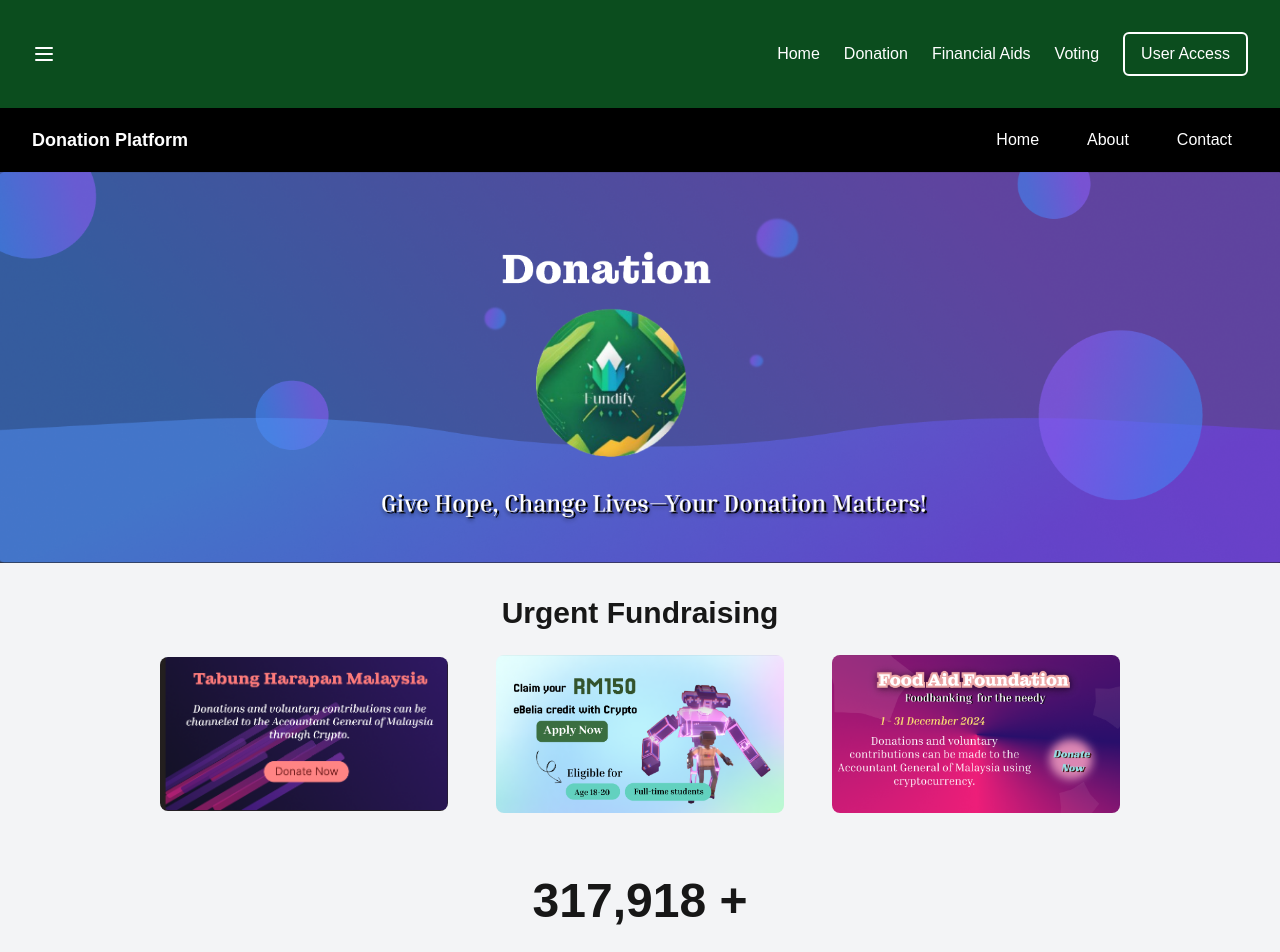
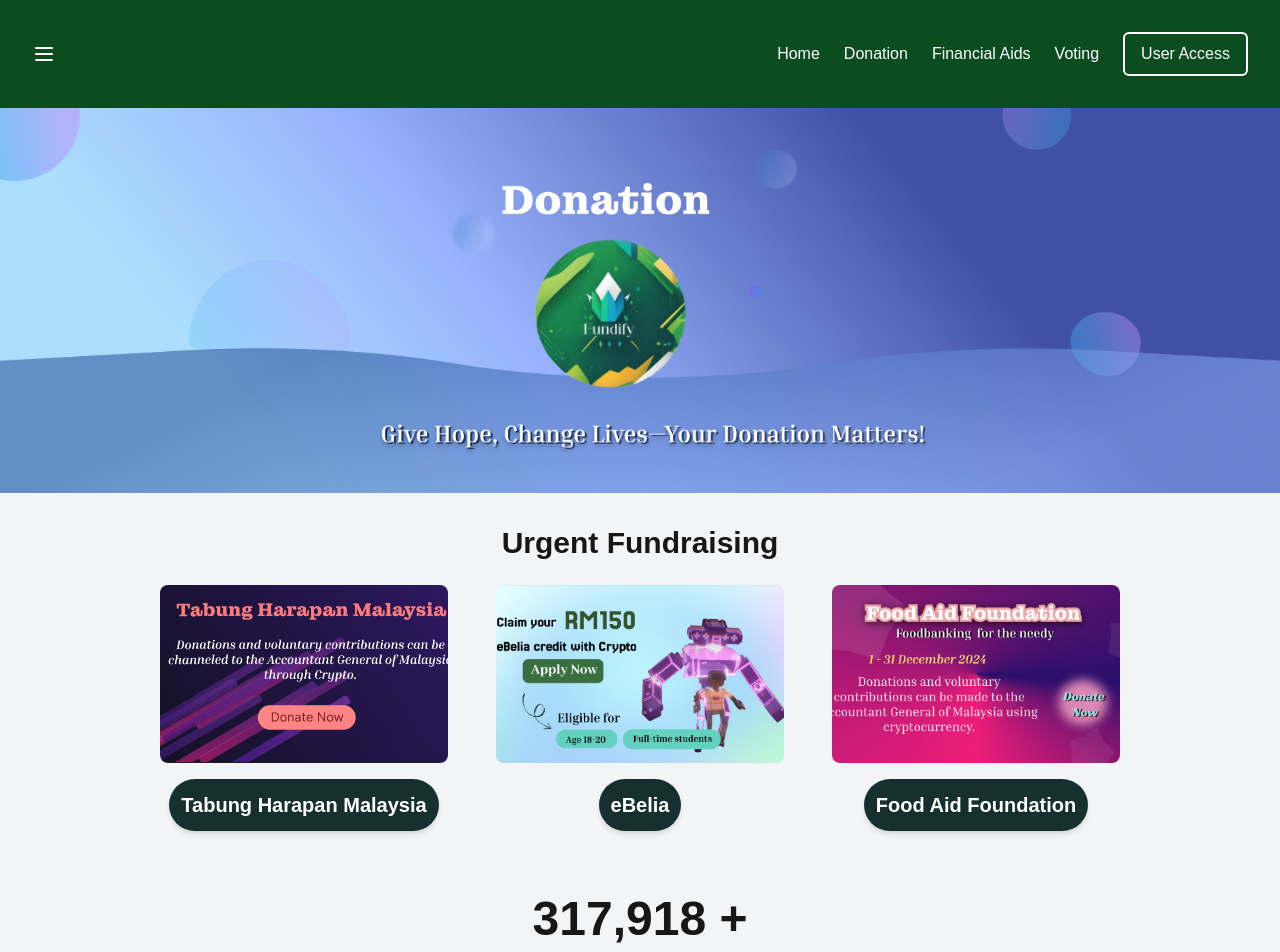
Before and after one commit to kaii3677/thaifundify, a Next.js app in the folder thaifundify/: page /donation in a window 1280 px wide. Shown: the top 952 px of the page. Built offline with nearby package versions, Linux system fonts and the light colour scheme.

Commit message:
donnation

```diff
--- a/thaifundify/app/donation/page.tsx
+++ b/thaifundify/app/donation/page.tsx
@@ -6,9 +6,9 @@
   const router = useRouter();
 
   const donationCategories = [
-    { id: 1, src: '/d1.png', alt: 'Category 1' },
-    { id: 2, src: '/d11.png', alt: 'Category 2' },
-    { id: 3, src: '/d2.png', alt: 'Category 3' },
+    { id: 1, src: '/d1.png', alt: 'Category 1', title: 'Tabung Harapan Malaysia' },
+    { id: 2, src: '/d11.png', alt: 'Category 2', title: 'eBelia' },
+    { id: 3, src: '/d2.png', alt: 'Category 3', title: 'Food Aid Foundation' },
   ];
 
   const handleGridItemClick = (id: number) => {
@@ -17,26 +17,14 @@
 
   return (
     <div className="min-h-screen bg-gray-100">
-      {/* Navigation Bar */}
-      <div className="w-full h-16 bg-black text-white flex items-center justify-between px-4 sm:px-6 lg:px-8">
-        <h1 className="text-lg font-bold">Donation Platform</h1>
-        <nav>
-          <ul className="flex space-x-4">
-            <li><a href="#" className="hover:text-gray-300">Home</a></li>
-            <li><a href="#" className="hover:text-gray-300">About</a></li>
-            <li><a href="#" className="hover:text-gray-300">Contact</a></li>
-          </ul>
-        </nav>
-      </div>
-
       {/* Image Box */}
       <div className="w-full relative">
         <Image
-          src="/donationB.png"
+          src="/donationB1.png"
           alt="Donation Banner"
-          width={1500} // Adjust the width based on your image's aspect ratio
-          height={200} // Adjust the height based on your image's aspect ratio
-          objectFit="contain" // Ensures the whole image fits without cropping
+          width={1700}
+          height={200}
+          objectFit="contain"
         />
       </div>
 
@@ -48,17 +36,24 @@
           {donationCategories.map((item) => (
             <div
               key={item.id}
-              className="flex justify-center items-center"
+              className="flex flex-col justify-center items-center space-y-4 cursor-pointer"
               onClick={() => handleGridItemClick(item.id)}
             >
-              <Image
-                src={item.src}
-                alt={item.alt}
-                width={1500}
-                height={1500}
-                objectFit="cover"
-                className="rounded-lg"
-              />
+              {/* Image */}
+              <div className="relative w-full h-[178px]"> {/* This fixes the height for horizontal images */}
+                <Image
+                  src={item.src}
+                  alt={item.alt}
+                  layout="fill"  // Makes the image fill its parent container
+                  objectFit="cover"  // Ensures the image covers the entire area without distortion
+                  className="rounded-lg"
+                />
+              </div>
+
+              {/* Textbox below image */}
+              <div className="text-center bg-[#162F2F] p-3 rounded-full shadow-md">
+                <h3 className="text-xl font-semibold text-white">{item.title}</h3>
+              </div>
             </div>
           ))}
         </div>
@@ -69,7 +64,6 @@
         <div className="text-center">
           <h2 className="text-xl sm:text-2xl lg:text-5xl font-bold mb-6">317,918 +</h2>
           <h2 className="text-xl sm:text-2xl lg:text-3xl font-bold mb-6">People From Around the World Donated</h2>
-
         </div>
       </div>
     </div>
```
Also changed, not shown: thaifundify/public/donationB.png (deleted), thaifundify/public/donationB1.png (added).
